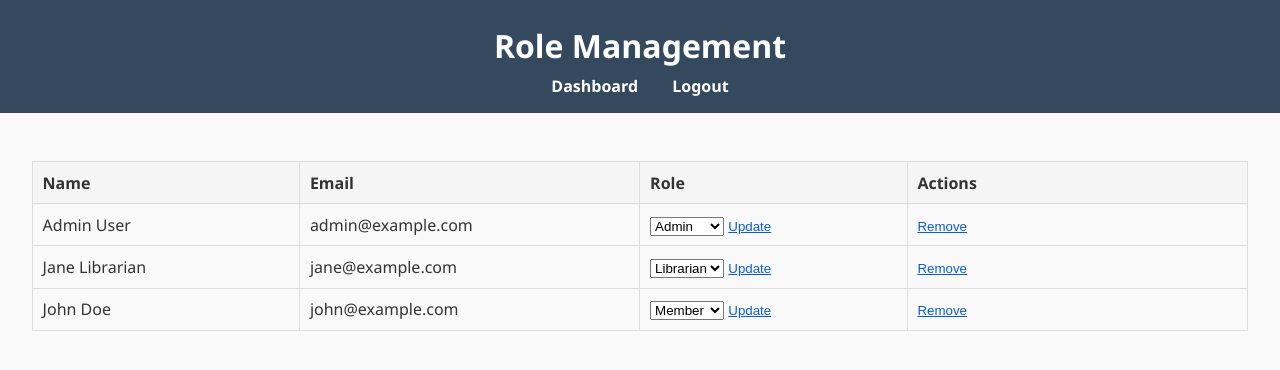
After one commit to masonr9/CSC400Project, a PHP site: page /php/role_management.php in a window 1280 px wide. The commit adds this page. Shown: the top 370 px of the page. Run offline with PHP 8.4, Linux system fonts and the light colour scheme; the visitor is signed in with stand-in values (Sample User, id 1); data comes from the database, SQL or seed files in the repository.

Commit message:
admin.php and role_management.php adjusted

```diff
--- /dev/null
+++ b/php/role_management.php
@@ -0,0 +1,157 @@
+<?php
+session_start(); // start or resume the session so we can read $_SESSION values
+require_once "connect.php"; // provides $database (mysqli link)
+
+// admins only
+if (!isset($_SESSION['user_id'], $_SESSION['role']) || $_SESSION['role'] !== 'Admin') { // if there's no logged-in user or role in session or the role is not exactly 'Admin'
+  header("Location: login.php"); // redirect non-admins to the login page
+  exit(); // stop executing after redirect
+}
+
+function h($s){ return htmlspecialchars((string)$s, ENT_QUOTES); } // helper function to safely escape any text for HTML output
+
+$adminId = (int)$_SESSION['user_id']; // store current admin's user_id (cast to int for safety)
+$message = ''; // feedback message text
+$messageColor = 'green'; // default message color
+
+// allowed roles whitelist
+$ALLOWED_ROLES = ['Admin','Librarian','Member']; // valid role name allowed in updates
+
+// handle POST actions
+if ($_SERVER['REQUEST_METHOD'] === 'POST') { // handle form submissions only on POST
+
+  // update role
+  if (isset($_POST['update_role'])) { // if the update button was pressed
+    $user_id = (int)($_POST['user_id'] ?? 0); // target user id, cast to int
+    $new_role = trim($_POST['role'] ?? ''); // desired role string
+
+    if ($user_id <= 0 || !in_array($new_role, $ALLOWED_ROLES, true)) { // validate id and role value
+      $message = "Invalid input."; // show error if invalid
+      $messageColor = "red"; // color red for error
+    } elseif ($user_id === $adminId) { // prevent changing your own role for safety
+      $message = "You cannot change your own role."; // feedback for disallowed action
+      $messageColor = "red"; // error color
+    } else {
+      $stmt = mysqli_prepare($database, "UPDATE users SET role = ? WHERE user_id = ?"); // prepare an UPDATE statement
+      mysqli_stmt_bind_param($stmt, "si", $new_role, $user_id); // bind role as string and user_id as int
+      if (mysqli_stmt_execute($stmt) && mysqli_stmt_affected_rows($stmt) >= 0) { // execute the UPDATE, if query ran (>=0 means even if same role)
+        $message = "Role updated successfully."; // success feedback
+        $messageColor = "green"; // success color
+      } else {
+        $message = "Server error updating role."; // failure feedback
+        $messageColor = "red"; // error color
+      }
+      mysqli_stmt_close($stmt); // close the statement
+    }
+  }
+
+  // delete user
+  if (isset($_POST['delete_user'])) { // if the remove button was pressed
+    $user_id = (int)($_POST['user_id'] ?? 0); // target user id, cast to int
+
+    if ($user_id <= 0) { // validate user id
+      $message = "Invalid user."; // error message for bad id
+      $messageColor = "red"; // error color
+    } elseif ($user_id === $adminId) { // prevent deleting yourself for safety
+      $message = "You cannot remove your own account."; // feedback for not allowed action
+      $messageColor = "red"; // error color
+    } else {
+      $stmt = mysqli_prepare($database, "DELETE FROM users WHERE user_id = ?"); // prepare a DELETE statement
+      mysqli_stmt_bind_param($stmt, "i", $user_id); // bind user_id as int
+      if (mysqli_stmt_execute($stmt) && mysqli_stmt_affected_rows($stmt) > 0) { // execute the DELETE and check that a row was actually deleted
+        $message = "User removed successfully."; // success message
+        $messageColor = "green"; // success color
+      } else {
+        $message = "Unable to remove user (not found or in use)."; // failure due to constraints or not found
+        $messageColor = "red"; // error color
+      }
+      mysqli_stmt_close($stmt); // close the statement
+    }
+  }
+}
+
+// Fetch users list
+$sql = "SELECT user_id, name, email, role
+          FROM users
+      ORDER BY FIELD(role,'Admin','Librarian','Member'), name ASC"; // order admins first, then librarians, then Members, then by name
+$result = mysqli_query($database, $sql); // run the SELECT query
+if (!$result) { // if the query failed
+  $message = "Error loading users."; // set an error message
+  $messageColor = "red"; // error color
+}
+?>
+<!DOCTYPE html>
+<html lang="en">
+<head>
+  <meta charset="UTF-8">
+  <title>Role Management</title>
+  <link rel="stylesheet" href="styles.css">
+</head>
+<body>
+
+<header>
+  <h1>Role Management</h1>
+  <nav>
+    <ul>
+      <li><a href="admin.php">Dashboard</a></li>
+      <li><a href="logout.php" class="logout-btn">Logout</a></li>
+    </ul>
+  </nav>
+</header>
+
+<main>
+  <?php if ($message !== ''): ?> <!-- if there is feedback to show -->
+    <p style="color: <?= h($messageColor) ?>;"><?= h($message) ?></p> <!-- Render it with escaped text chosen color -->
+  <?php endif; ?>
+
+  <table class="list">
+    <thead>
+      <tr>
+        <th style="width:22%;">Name</th>
+        <th style="width:28%;">Email</th>
+        <th style="width:22%;">Role</th>
+        <th style="width:28%;">Actions</th>
+      </tr>
+    </thead>
+    <tbody>
+      <?php if ($result && mysqli_num_rows($result) > 0): ?> <!-- if we got user rows back -->
+        <?php while ($row = mysqli_fetch_assoc($result)): ?> <!-- loop each user record -->
+          <tr>
+            <td><?= h($row['name']) ?></td> <!-- display escaped name -->
+            <td><?= h($row['email']) ?></td> <!-- display escaped email -->
+            <td>
+              <form method="post" class="inline"> <!-- inline form to update a user's role -->
+                <input type="hidden" name="user_id" value="<?= (int)$row['user_id'] ?>"> <!-- hidden target id -->
+                <select name="role">
+                  <?php foreach ($ALLOWED_ROLES as $r): ?> <!-- loop allowed roles to build options -->
+                    <option value="<?= h($r) ?>" <?= ($row['role'] === $r ? 'selected' : '') ?>>
+                      <?= h($r) ?>
+                    </option>
+                  <?php endforeach; ?>
+                </select>
+                <button type="submit" name="update_role" class="btn-link"
+                  <?= ($row['user_id'] == $adminId) ? 'disabled title="Cannot change your own role"' : '' ?>>
+                  Update
+                </button> <!-- disable update on your own account -->
+              </form>
+            </td>
+            <td>
+              <form method="post" class="inline" onsubmit="return confirm('Remove this user? This cannot be undone.');">
+                <input type="hidden" name="user_id" value="<?= (int)$row['user_id'] ?>">
+                <button type="submit" name="delete_user" class="btn-link"
+                  <?= ($row['user_id'] == $adminId) ? 'disabled title="Cannot remove your own account"' : '' ?>>
+                  Remove
+                </button> <!-- disable remove on your own account -->
+              </form>
+            </td>
+          </tr>
+        <?php endwhile; ?> <!-- end users loop -->
+      <?php else: ?> <!-- if no users were found -->
+        <tr><td colspan="4" class="muted">No users found.</td></tr> <!-- Empty-state row -->
+      <?php endif; ?>
+    </tbody>
+  </table>
+</main>
+
+</body>
+</html>
--- a/php/styles.css
+++ b/php/styles.css
@@ -278,3 +278,7 @@ table.list th {
 textarea {
   min-height: 90px;
 }
+
+form.inline {
+  display:inline;
+}
```
Also changed, not shown: php/admin.php (+55 -8 lines).
